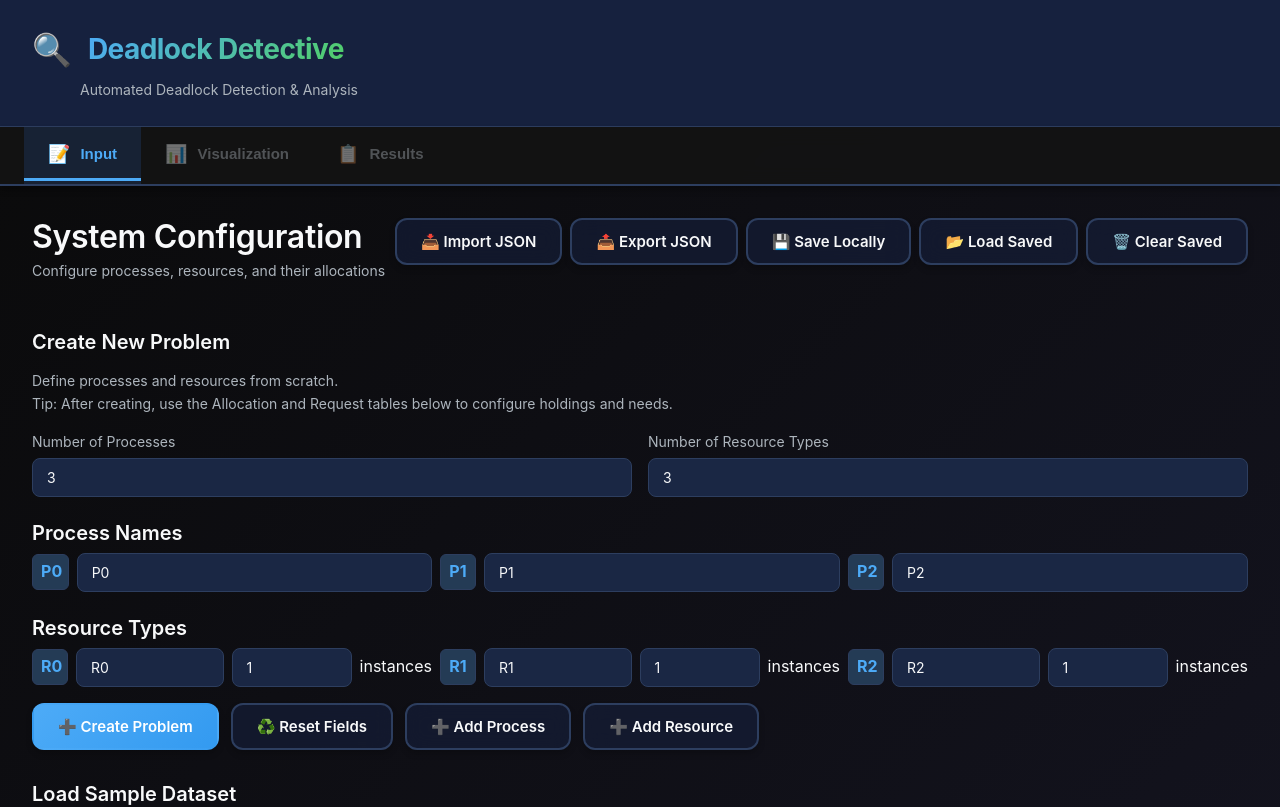
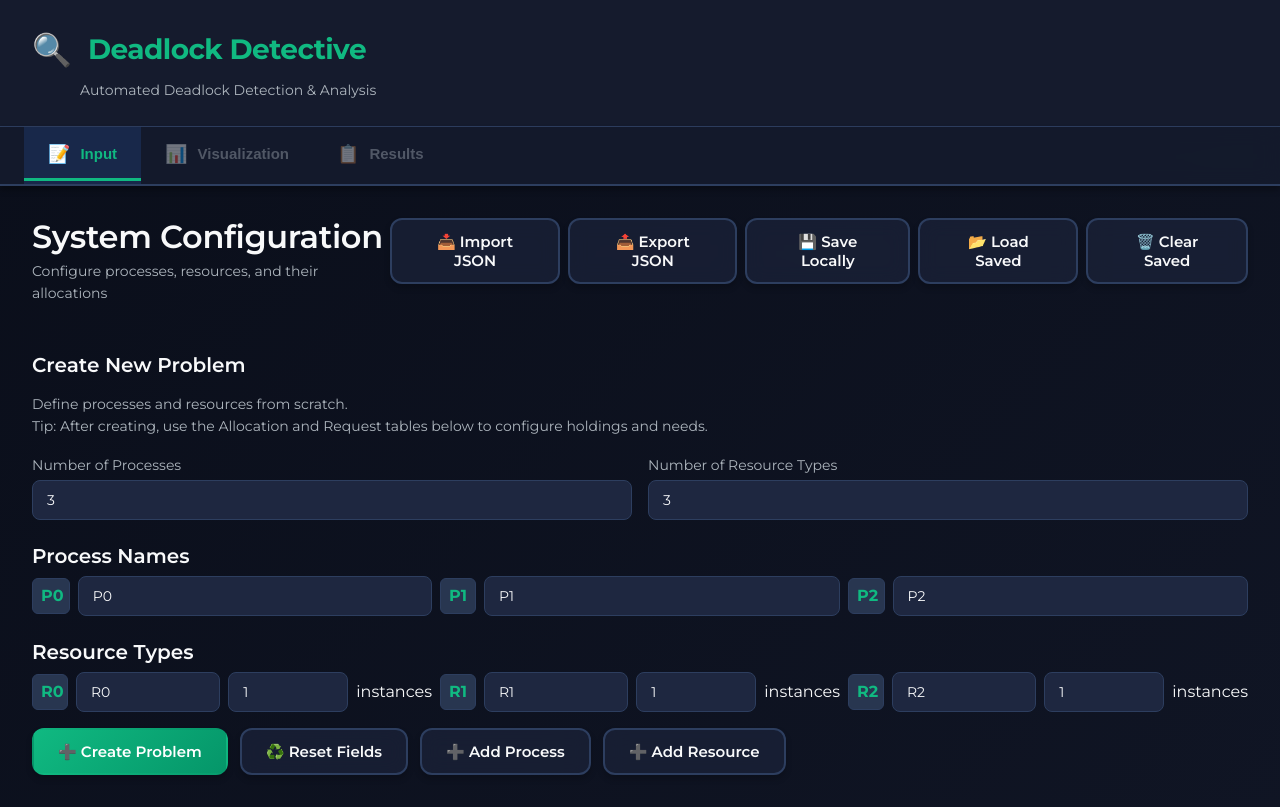
Before and after one commit to SoumiryaSarangi/OS-CA-Automated-Deadlock-Detection-Tool, a React (Vite) app: page / in a window 1280 px wide. Shown: the top 807 px of the page. Built offline with nearby package versions, Linux system fonts and the light colour scheme.

Commit message:
UI Improvments.

```diff
--- a/index.html
+++ b/index.html
@@ -4,6 +4,9 @@
     <meta charset="UTF-8" />
     <link rel="icon" type="image/svg+xml" href="/vite.svg" />
     <meta name="viewport" content="width=device-width, initial-scale=1.0" />
+    <link rel="preconnect" href="https://fonts.googleapis.com">
+    <link rel="preconnect" href="https://fonts.gstatic.com" crossorigin>
+    <link href="https://fonts.googleapis.com/css2?family=Montserrat:wght@400;500;600;700;800&display=swap" rel="stylesheet">
     <title>deadlock-detective-react</title>
   </head>
   <body>
--- a/src/App.css
+++ b/src/App.css
@@ -2,13 +2,13 @@
   min-height: 100vh;
   display: flex;
   flex-direction: column;
-  background: linear-gradient(135deg, #0a0a0a 0%, #1a1a2e 100%);
+  background: linear-gradient(135deg, #0a0e1a 0%, #151b2d 100%);
 }
 
 .nav-tabs {
   display: flex;
   gap: 0;
-  background: rgba(20, 20, 20, 0.95);
+  background: rgba(21, 27, 45, 0.95);
   border-bottom: 2px solid var(--border-color);
   padding: 0 var(--spacing-lg);
   position: sticky;
--- a/src/index.css
+++ b/src/index.css
@@ -1,24 +1,24 @@
 :root {
-  /* Color Palette - Modern & Vibrant */
-  --bg-primary: #0f0f23;
-  --bg-secondary: #16213e;
-  --bg-tertiary: #1a2744;
-  --bg-hover: #243b55;
-  --bg-card: rgba(22, 33, 62, 0.6);
+  /* Color Palette - Modern Dark with Teal Accents */
+  --bg-primary: #0a0e1a;
+  --bg-secondary: #151b2d;
+  --bg-tertiary: #1e2740;
+  --bg-hover: #283650;
+  --bg-card: rgba(30, 39, 64, 0.6);
 
   --text-primary: #f8f9fa;
   --text-secondary: #adb5bd;
   --text-muted: #6c757d;
 
-  --accent-primary: #4dabf7;
-  --accent-hover: #339af0;
-  --accent-danger: #ff6b6b;
-  --accent-success: #51cf66;
-  --accent-warning: #ffd43b;
+  --accent-primary: #10b981;
+  --accent-hover: #059669;
+  --accent-danger: #ef4444;
+  --accent-success: #10b981;
+  --accent-warning: #f59e0b;
 
   --border-color: #2d3e5f;
   --border-hover: #3a5276;
-  --border-accent: #4dabf7;
+  --border-accent: #10b981;
 
   /* Spacing */
   --spacing-xs: 0.25rem;
@@ -29,7 +29,7 @@
   --spacing-2xl: 3rem;
 
   /* Typography */
-  --font-sans: -apple-system, BlinkMacSystemFont, 'Segoe UI', 'Roboto', 'Oxygen',
+  --font-sans: 'Montserrat', -apple-system, BlinkMacSystemFont, 'Segoe UI', 'Roboto', 'Oxygen',
     'Ubuntu', 'Cantarell', 'Fira Sans', 'Droid Sans', 'Helvetica Neue',
     sans-serif;
   --font-mono: 'Fira Code', 'Courier New', monospace;
```
